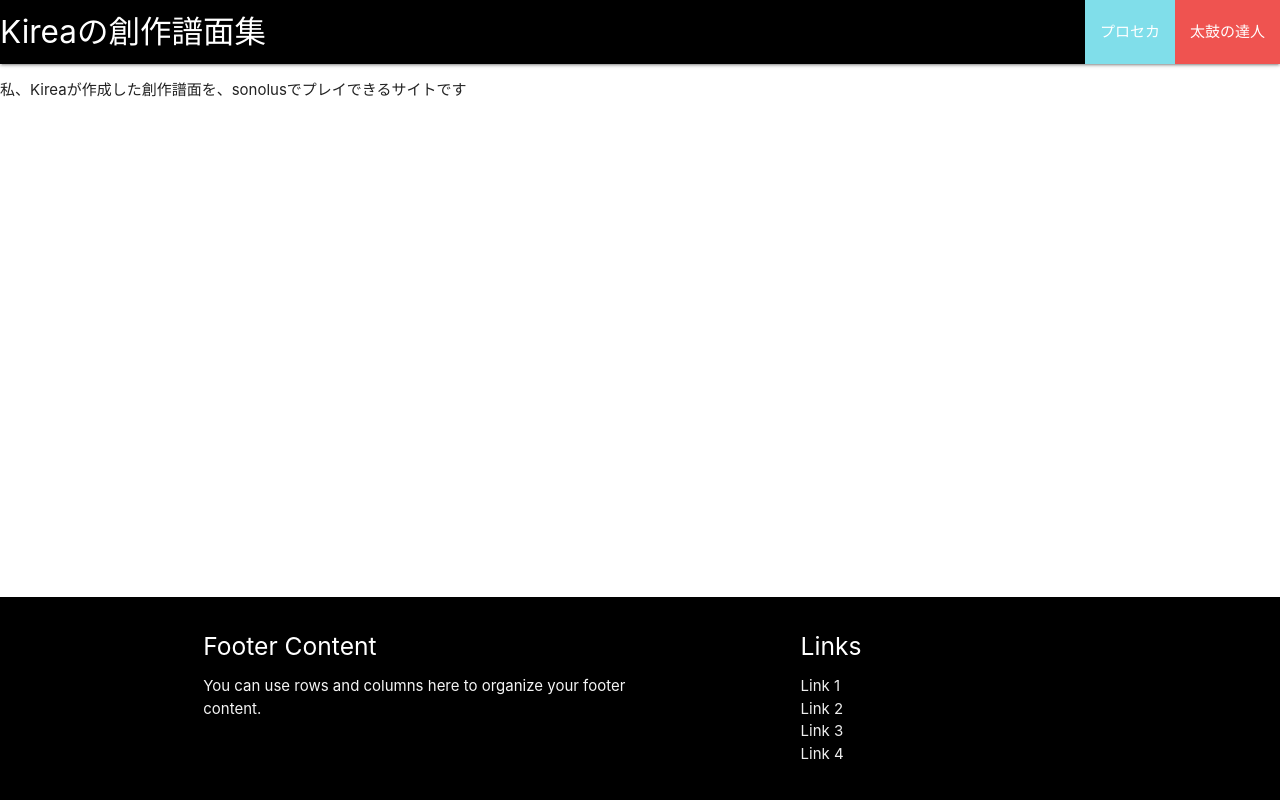
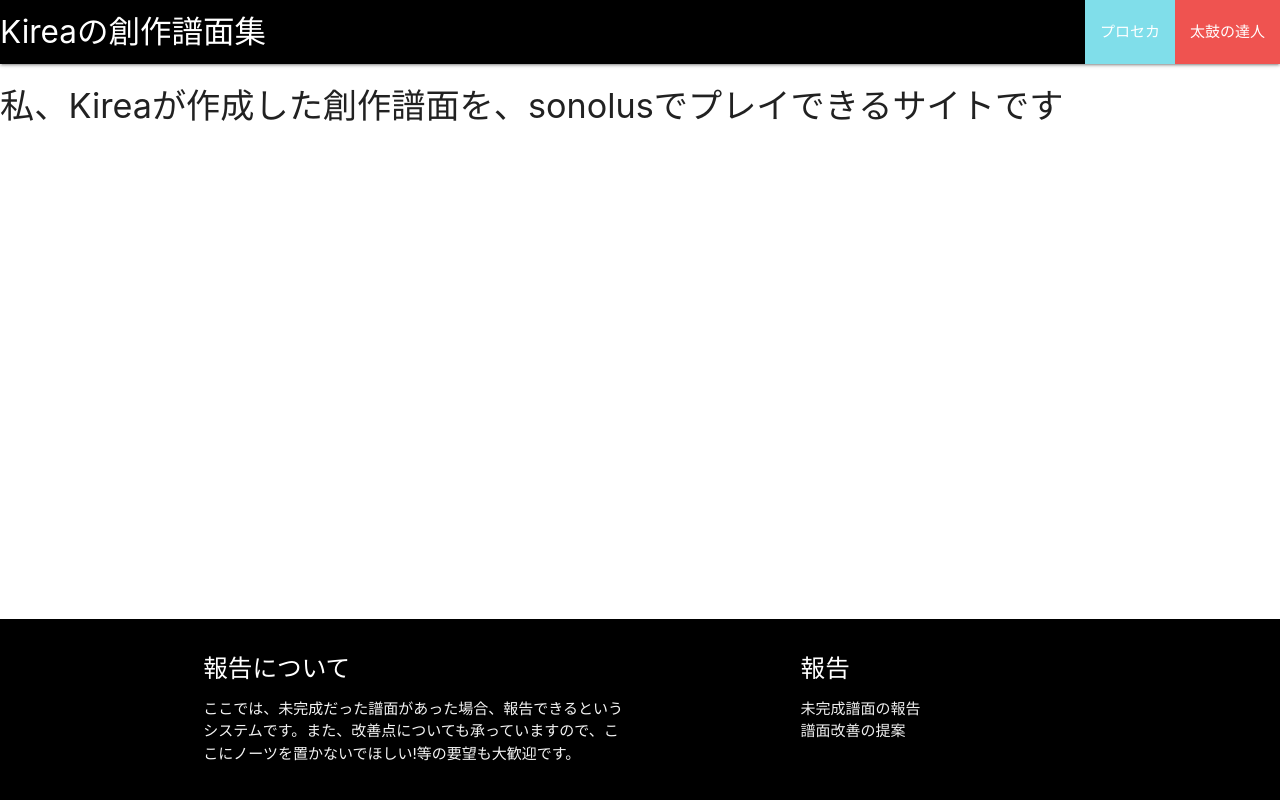
Before and after one commit to customhumen/customhumen.github.io, a plain HTML site: page index.html in a window 1280 px wide. Drawn offline with nearby package versions, Linux system fonts and the light colour scheme.

Commit message:
footeradd

```diff
--- a/index.html
+++ b/index.html
@@ -55,27 +55,26 @@
 
 
   <main>
-    <p>私、Kireaが作成した創作譜面を、sonolusでプレイできるサイトです</p>
+    <h4>私、Kireaが作成した創作譜面を、sonolusでプレイできるサイトです</h4>
   </main>
 
   <footer class="page-footer black">
     <div class="container">
       <div class="row">
         <div class="col l6 s12">
-          <h5 class="white-text">Footer Content</h5>
-          <p class="grey-text text-lighten-4">You can use rows and columns here to organize your footer content.</p>
+          <h5 class="white-text">報告について</h5>
+          <p class="grey-text text-lighten-4">ここでは、未完成だった譜面があった場合、報告できるというシステムです。また、改善点についても承っていますので、ここにノーツを置かないでほしい!等の要望も大歓迎です。</p>
         </div>
         <div class="col l4 offset-l2 s12">
-          <h5 class="white-text">Links</h5>
+          <h5 class="white-text">報告</h5>
           <ul>
-            <li><a class="grey-text text-lighten-3" href="#!">Link 1</a>
-            <li><a class="grey-text text-lighten-3" href="#!">Link 2</a>
-            <li><a class="grey-text text-lighten-3" href="#!">Link 3</a>
-            <li><a class="grey-text text-lighten-3" href="#!">Link 4</a>
+            <li><a class="grey-text text-lighten-3" href="https://forms.gle/suCb1quuoFmuJGyt8" target="_blank" rel="noopener noreferrer">未完成譜面の報告</a>
+            <li><a class="grey-text text-lighten-3" href="https://forms.gle/b1x5sfEdm1oiAh4s5" target="_blank" rel="noopener noreferrer">譜面改善の提案</a>
           </ul>
         </div>
       </div>
     </div>
+    </footer>
     <script
     src="https://code.jquery.com/jquery-3.6.4.min.js"
     integrity="sha256-oP6HI9z1XaZNBrJURtCoUT5SUnxFr8s3BzRl+cbzUq8="
```
Also changed, not shown: pjsekai/index.html (+6 -7 lines), pjsekai/music/overdese.html (+8 -7 lines), taiko/index.html (+6 -7 lines).
